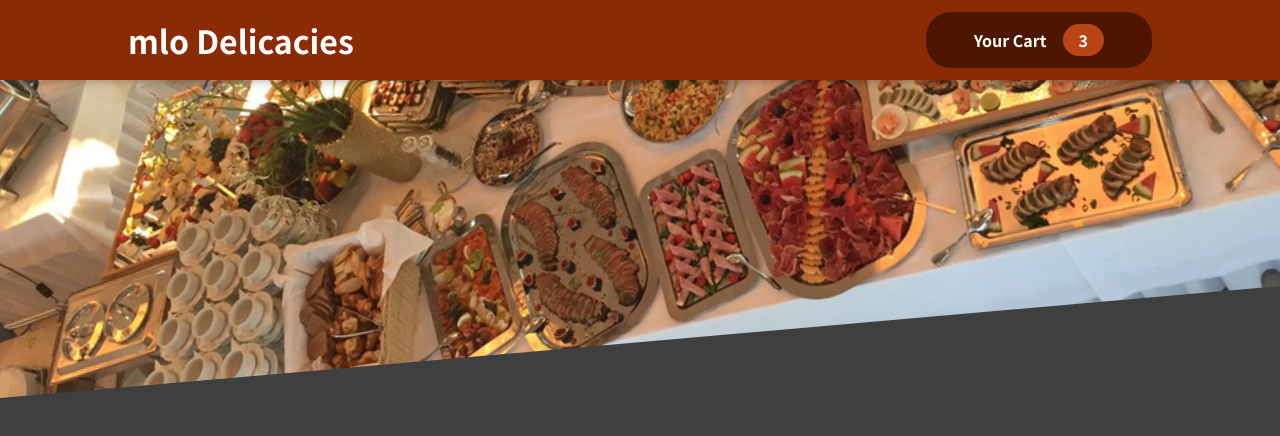
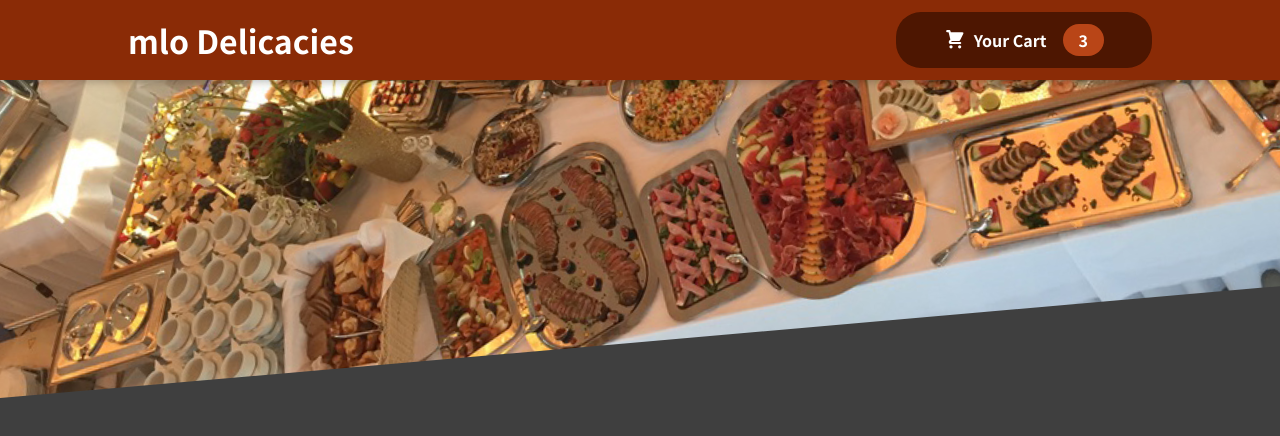
Before and after one commit to David-mwendwa/food-order-app-v1, a React (Create React App) app: page / in a window 1280 px wide. Shown: the top 436 px of the page. Built offline with nearby package versions, Linux system fonts and the light colour scheme.

Commit message:
fix: link the cart icon styles

```diff
--- a/src/components/Layout/HeaderCartButton.js
+++ b/src/components/Layout/HeaderCartButton.js
@@ -6,7 +6,7 @@ import classes from './HeaderCartButton.module.css';
 const HeaderCartButton = (props) => {
   return (
     <button className={classes.button}>
-      <span>
+      <span className={classes.icon}>
         <CartIcon />
       </span>
       <span>Your Cart</span>
```
